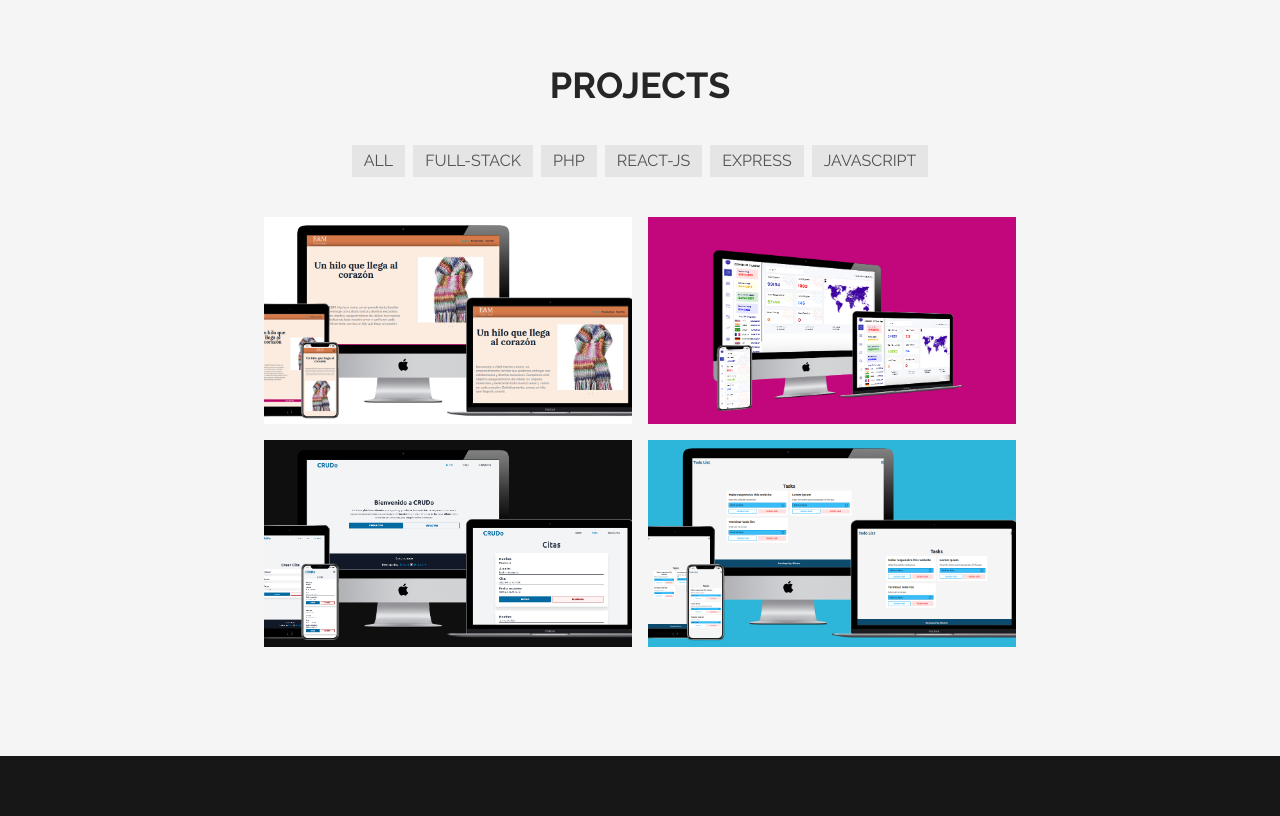
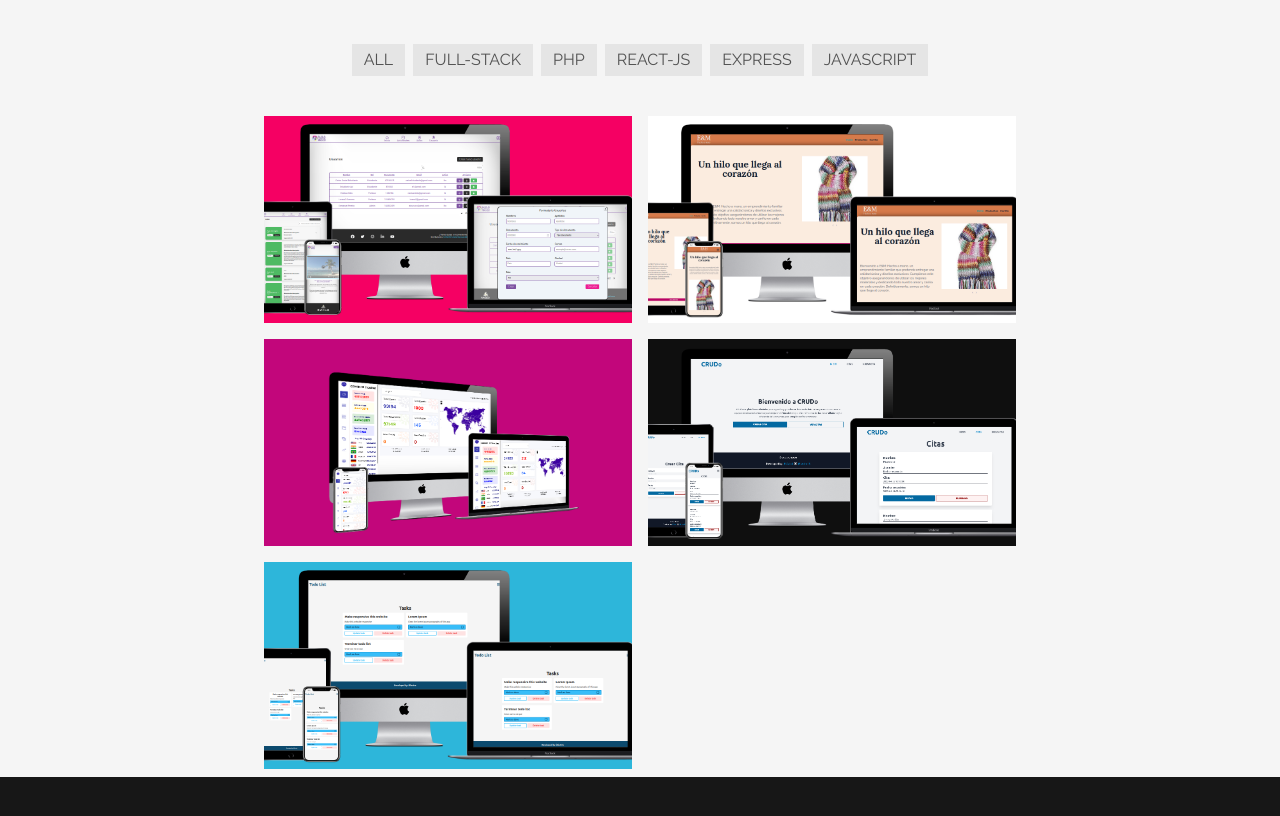
Before and after one commit to iElectro13/iElectro-s-portfolio, a React (Vite) app: page / in a window 1280 px wide. Shown: the part 1644-2460 px from the top of the page. Built offline with nearby package versions, Linux system fonts and the light colour scheme.

Commit message:
added vased project

```diff
--- a/src/components/sections/Projects.jsx
+++ b/src/components/sections/Projects.jsx
@@ -7,6 +7,12 @@ const Projects = () => {
     const allRef = useRef();
     const [filter, setFilter] = useState("all");
     const projects = [
+        {
+            url: "https://vased-web.vercel.app/",
+            img: "/assets/images/vased-project.png",
+            title: "Fullstack LMS with Express and React",
+            category: "fullstack react express",
+        },
         {
             url: "https://em-hechoamano.vercel.app/",
             img: "/assets/images/em-project.png",
```
Also changed, not shown: public/assets/images/vased-project.png (added), src/assets/images/cap4.png (added).
